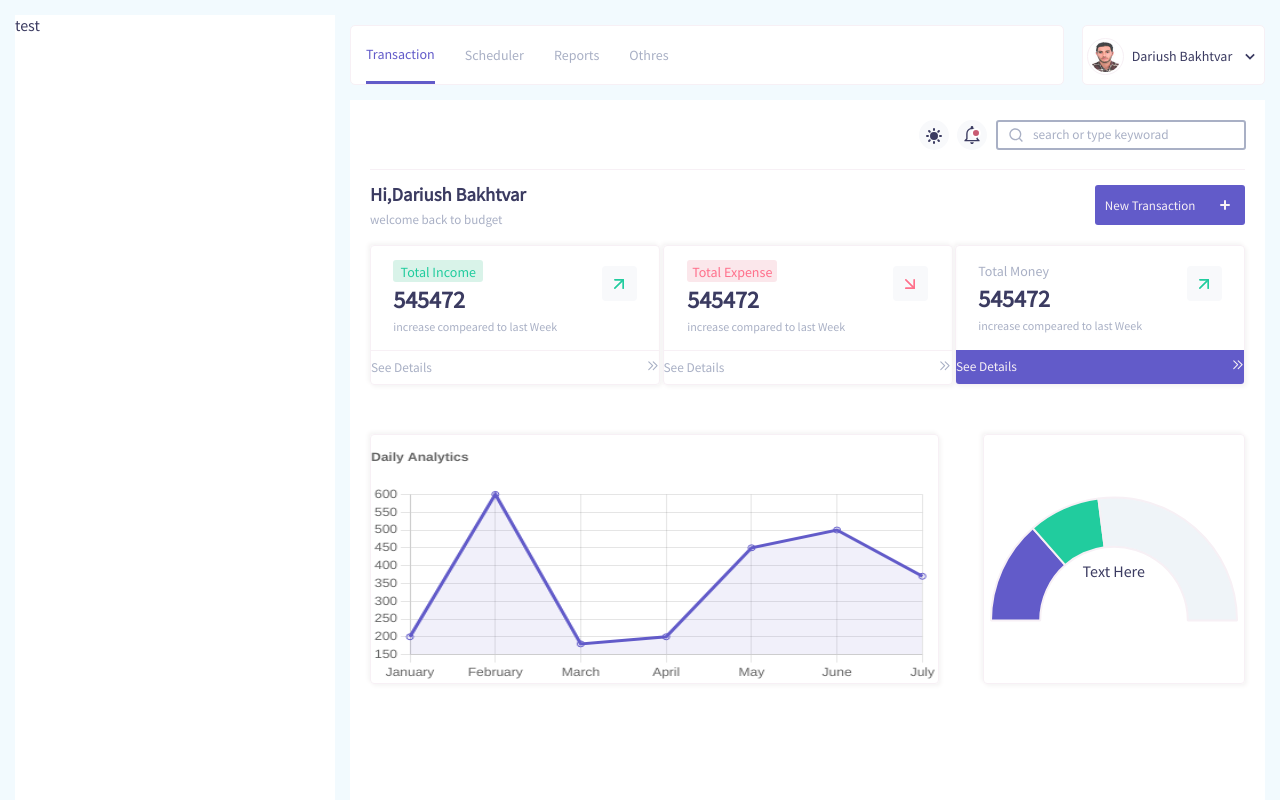
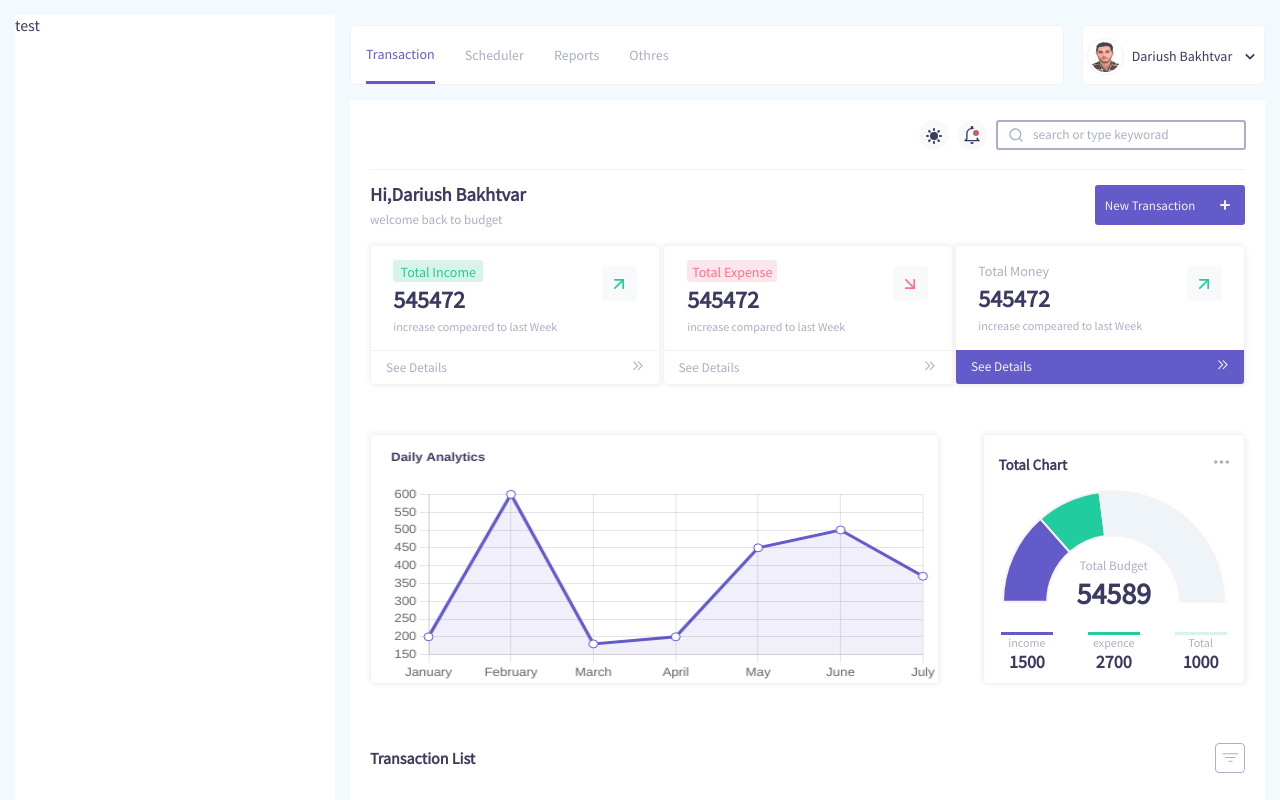
Before and after one commit to Dariush-Bakhtvar/expense-tracker, a React (Create React App) app: page / in a window 1280 px wide. Shown: the top 800 px of the page. Built offline with nearby package versions, Linux system fonts and the light colour scheme; a small style sheet from the web is missing.

Commit message:
chart style

```diff
--- a/src/Components/Content/Content.jsx
+++ b/src/Components/Content/Content.jsx
@@ -5,20 +5,24 @@ import style from './Content.module.scss';
 import { Doughnut, Line } from "react-chartjs-2";
 import { Chart, ArcElement, CategoryScale, LinearScale, PointElement, LineElement, Title, Tooltip, Filler, Legend, } from "chart.js";
 import { HiPlusSm, HiOutlineChevronDoubleRight } from 'react-icons/hi';
-import { FiArrowDownRight, FiArrowUpRight } from 'react-icons/fi'
+import { FiArrowDownRight, FiArrowUpRight } from 'react-icons/fi';
+import { TfiMoreAlt } from 'react-icons/tfi';
+import { IoFilterOutline } from 'react-icons/io5';
 Chart.register(ArcElement, CategoryScale, LinearScale, PointElement, LineElement, Title, Tooltip, Filler, Legend);
 export const options = {
   responsive: true,
   plugins: {
     legend: {
       display: '',// hiden chart title
-      position: 'left'
+      position: 'left',
     },
     tooltip: {
       enabled: true,
       intersect: false,
       mode: 'nearest',
       yAlign: 'bottom',
+      titleColor: '#3B3B61',
+      bodyColor: '#3B3B61',
       callbacks: {
         labelColor: function (tooltipItem, chart) {
           return {
@@ -26,9 +30,13 @@ export const options = {
           }
         },
       },
-      backgroundColor: 'rgba(0,0,0,0.7)',
+      backgroundColor: 'rgb(255,255,255)',
     },
     title: {
+      // display: '',
+      fontFamily: 'Source Sans Pro',
+      fontSize: 15,
+      color: '#3B3B61',
       display: true,// hiden chart title
       text: 'Daily Analytics',
       position: 'top',
@@ -40,9 +48,7 @@ export const options = {
     },
   },
 };
-
 const labels = ['January', 'February', 'March', 'April', 'May', 'June', 'July'];
-
 const Linedata = {
   labels,
   datasets: [
@@ -54,6 +60,9 @@ const Linedata = {
       // labels.map(() => faker.datatype.number({ min: 0, max: 1000 })),
       borderColor: '#625BC9',
       backgroundColor: '#625bc917',
+      pointBackgroundColor: '#FFF',
+      pointRadius: 4,
+      pointHoverRadius: 4
     },
   ],
 };
@@ -156,17 +165,38 @@ const Content = ({ isDark, onChangeTheme }) => {
                 responsive: true
               }}
             />
-            <div
-              style={{
-                position: "absolute",
-                top: "55%",
-                left: "50%",
-                transform: "translate(-50%, -50%)",
-                textAlign: "center"
-              }}
-            >
-              <div>Text Here</div>
+            <div className={style.totalChartHeader}>
+              <p>Total Chart</p>
+              <span>
+                <TfiMoreAlt />
+              </span>
             </div>
+            <div className={style.totoalChartInfo}>
+              <p>Total Budget</p>
+              <p>54589</p>
+            </div>
+            <div className={style.totalChartPrice}>
+              <div>
+                <span>income</span>
+                <p>1500</p>
+              </div>
+              <div>
+                <span>expence</span>
+                <p>2700</p>
+              </div>
+              <div>
+                <span>Total</span>
+                <p>1000</p>
+              </div>
+            </div>
+          </div>
+        </section>
+        <section className={style.TransactionList}>
+          <div className={style.TransactionListTitle}>
+            <h4>Transaction List</h4>
+            <span>
+              <IoFilterOutline />
+            </span>
           </div>
         </section>
       </section>
--- a/src/Components/Content/Content.module.scss
+++ b/src/Components/Content/Content.module.scss
@@ -67,7 +67,7 @@ height: 70px;
 .DetailChart{
    grid-area: DetailChart;
 }
-//toto bodget style
+//toto box bodget style
 .totoalBudget{
   width: 290px;
   height: 140px;
@@ -83,7 +83,7 @@ height: 70px;
       cursor: pointer;
       color: $border-color;
       @include Flex(space-between,center);
-      // padding: 0 15px;
+      padding: 0 15px;
 
     }
 }
@@ -91,7 +91,6 @@ height: 70px;
   height: 75%;
   position: relative;
   @include Flex(space-around,center);
-  // padding: 0 15px;
   span{
     @extend %Flex-Center;
     width: 35px;
@@ -159,7 +158,6 @@ background: #d9f3e9;
 width: 100%;
 height: 250px;
 @include Flex(space-between,center);
-// flex-direction: row-reverse;
 margin:5% 0;
 }
 .totoalChart{
@@ -170,7 +168,74 @@ margin:5% 0;
  box-shadow: $box-shadow;
  position: relative;
  border-radius: 4px;
+ padding-bottom: 25px;
+ canvas{
+  width: 100%;
+  height: 50%;
+ }
 
+}
+.totoalChartInfo{
+ position: absolute;
+top: 60%;
+left: 50%;
+transform: translate(-50%, -50%);
+text-align: center;
+P{
+  font-size: 1.3rem;
+  color: $primery-gray;
+  &:nth-child(2){
+    font-size: 3rem;
+    color: $primery-Color;
+    font-weight: bold;
+  }
+}
+}
+.totalChartHeader{
+  position: absolute;
+  top: 0;
+  width: 100%;
+  height: 60px;
+  @include Flex(space-between,center);
+  padding: 0 15px;
+  font-size: 1.5rem;
+  p{
+    font-weight: bold;
+    color: $primery-Color;
+  }
+  span{
+    color: $primery-gray;
+    cursor: pointer;
+  }
+}
+.totalChartPrice{
+  position: absolute;
+  bottom: 5px;
+  width: 100%;
+  height: 50px;
+  @include Flex(space-around,center);
+  div{
+    width: 20%;
+    @include Flex(space-around,center);
+    flex-direction: column;
+    span{
+      font-size: 1.2rem;
+      color: $primery-gray;
+    }
+    p{
+      font-size: 1.8rem;
+      font-weight: bold;
+    }
+    &:nth-child(1){
+      border-top: 3px solid $primery-Blue;
+    }
+    &:nth-child(2){
+      border-top:3px solid  #21CC9E;
+    }
+    &:nth-child(3){
+      border-top: 3px solid #d9f3e9;
+    }
+  }
 }
 .DetailHistogram {
   width: 65%;
@@ -178,7 +243,33 @@ margin:5% 0;
   border: 1px solid $border-color;
   box-shadow: $box-shadow;
   border-radius: 4px;
+  padding-left: 20px;
   canvas{
     width: 100% !important;
   }
 }
+//Transaction List
+.TransactionList{
+  width: 100%;
+  height: auto;
+}
+.TransactionListTitle{
+width: 100%;
+height: 60px;
+@include Flex(space-between,center);
+span{
+width: 30px;
+height: 30px;
+@include Flex(center,center);
+border: 1px solid $primery-gray;
+font-size: 1.7rem;
+color: $primery-gray;
+border-radius: 4px;
+transition:all 0.5s ease-in-out;
+cursor: pointer;
+&:hover{
+  color: $primery-Blue;
+  border:1px solid $primery-Blue;
+}
+}
+}
```
